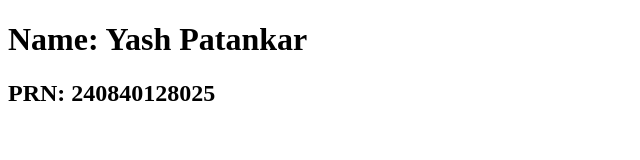
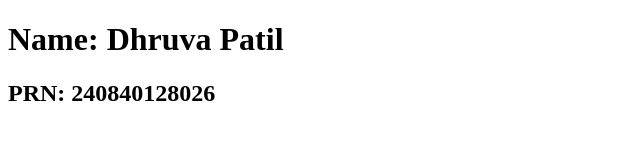
Before and after one commit to YashPatankar483/assignment4_jenkins, a plain HTML site: page index.html in a window 1280 px wide. Shown: the whole page, without its empty margins (0-640 px from the left). Drawn offline with Linux system fonts and the light colour scheme.

Commit message:
Update index.html

```diff
--- a/index.html
+++ b/index.html
@@ -6,7 +6,7 @@
     <title>My Web Page</title>
 </head>
 <body>
-    <h1>Name: Yash Patankar</h1>
-    <h2>PRN: 240840128025</h2>
+    <h1>Name: Dhruva Patil</h1>
+    <h2>PRN: 240840128026</h2>
 </body>
 </html>
```
